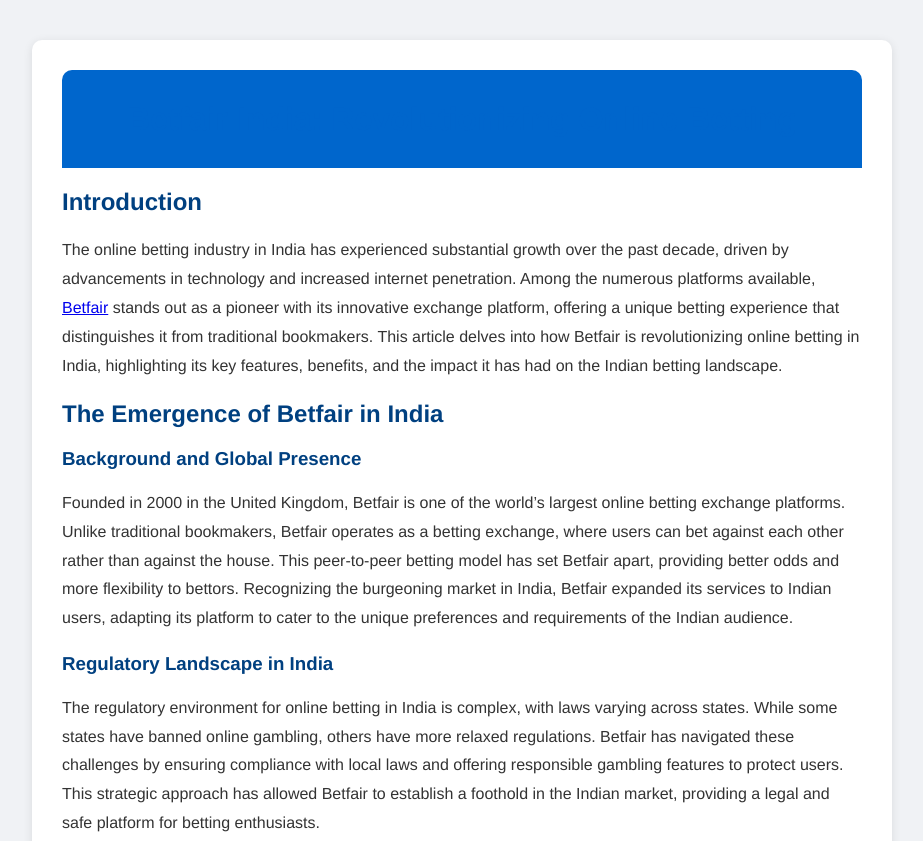
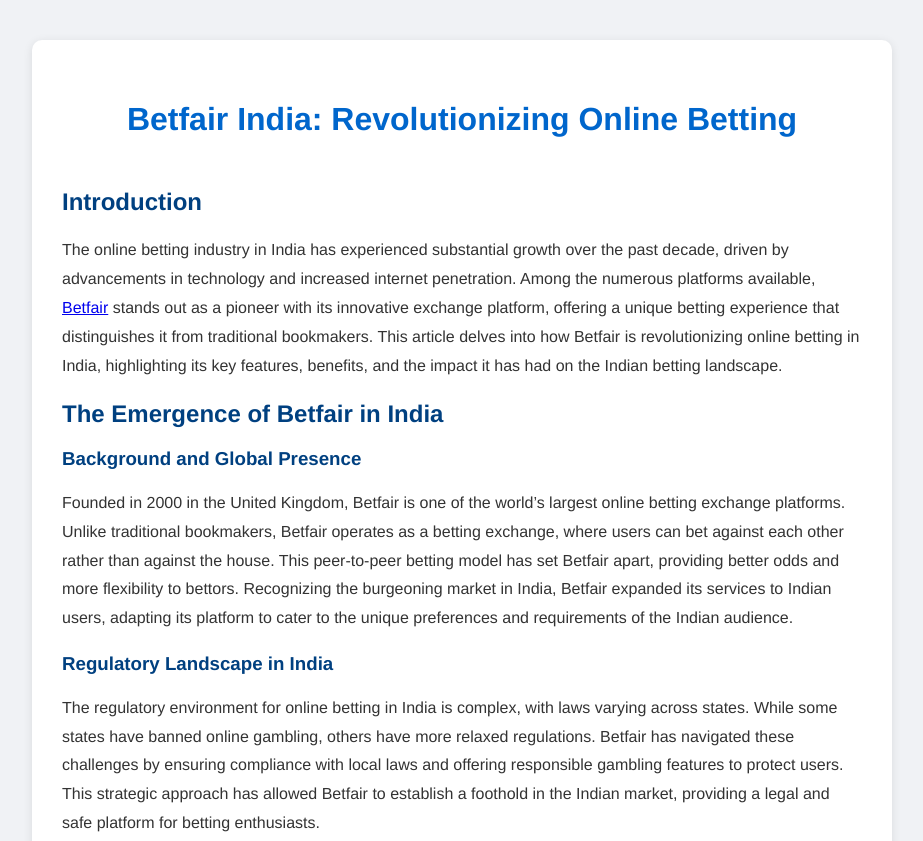
Before and after one commit to roberthinsom/bet-fair, a plain HTML site: page index.html in a window 1280 px wide. Shown: the top 841 px of the page, without its empty margins (178-1101 px from the left). Drawn offline with Linux system fonts and the light colour scheme.

Commit message:
Update index.html

```diff
--- a/index.html
+++ b/index.html
@@ -1,6 +1,7 @@
 <!DOCTYPE html>
 <html lang="en">
 <head>
+    <meta name="google-site-verification" content="fJlQkhxM_4s9Sx_Qvug7pNB8hQEaSj-DV9ltmZzsQOQ" />
     <meta charset="UTF-8">
     <meta name="viewport" content="width=device-width, initial-scale=1.0">
     <title>Betfair India: Revolutionizing Online Betting with an Innovative Exchange Platform</title>
@@ -47,7 +48,7 @@
             color: #0059b3;
         }
         .header {
-            background: #0066cc;
+
             padding: 10px 0;
             color: white;
             text-align: center;
```
